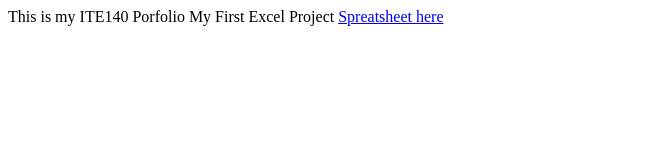
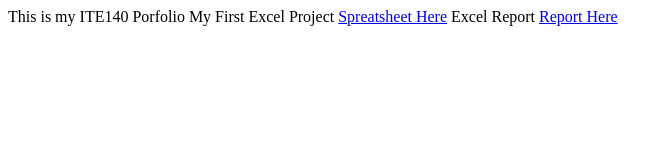
Before and after one commit to AdamH-python/ite140, a plain HTML site: page index.html in a window 1280 px wide. Shown: the whole page, without its empty margins (0-672 px from the left). Drawn offline with Linux system fonts and the light colour scheme.

Commit message:
Update index.html
Added link to Report

```diff
--- a/index.html
+++ b/index.html
@@ -1,3 +1,5 @@
 This is my ITE140 Porfolio
 My First Excel Project
-<a href="./Excel Puppy Assignment.xlsx">Spreatsheet here</a>
+<a href="./Excel Puppy Assignment.xlsx">Spreatsheet Here</a>
+Excel Report
+<a href="./SuperStoreUS-2015-Report.xlsx">Report Here</a>
```
